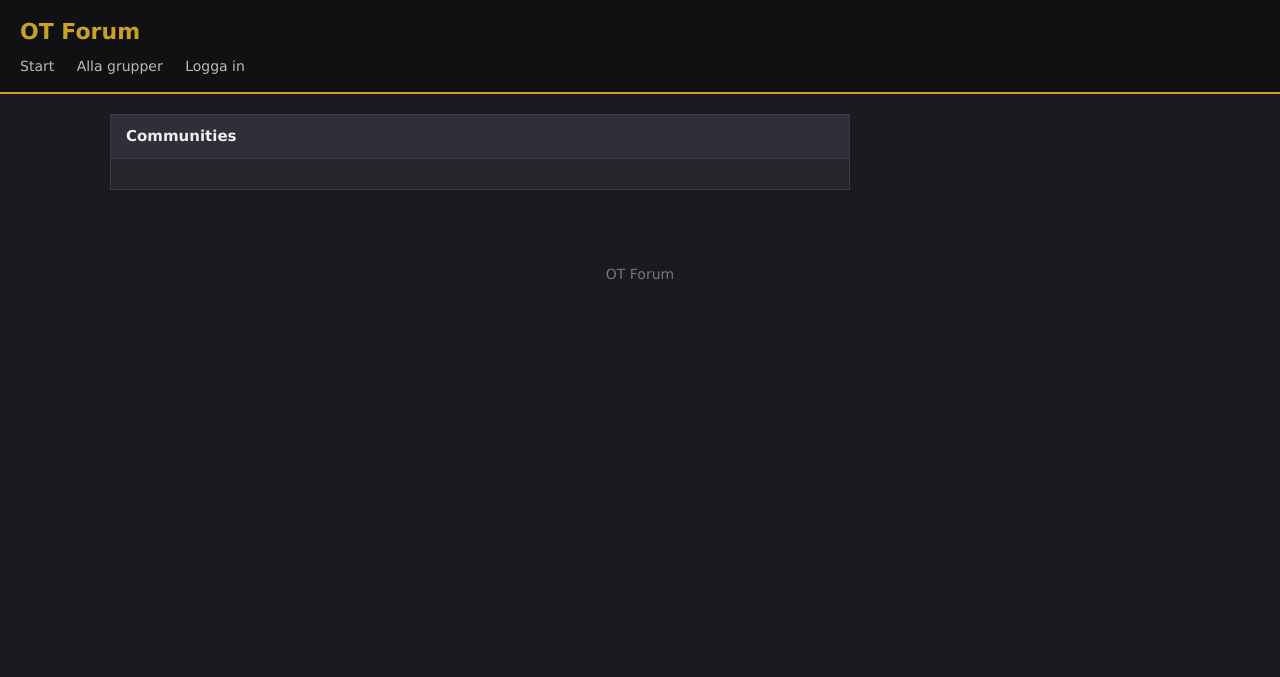
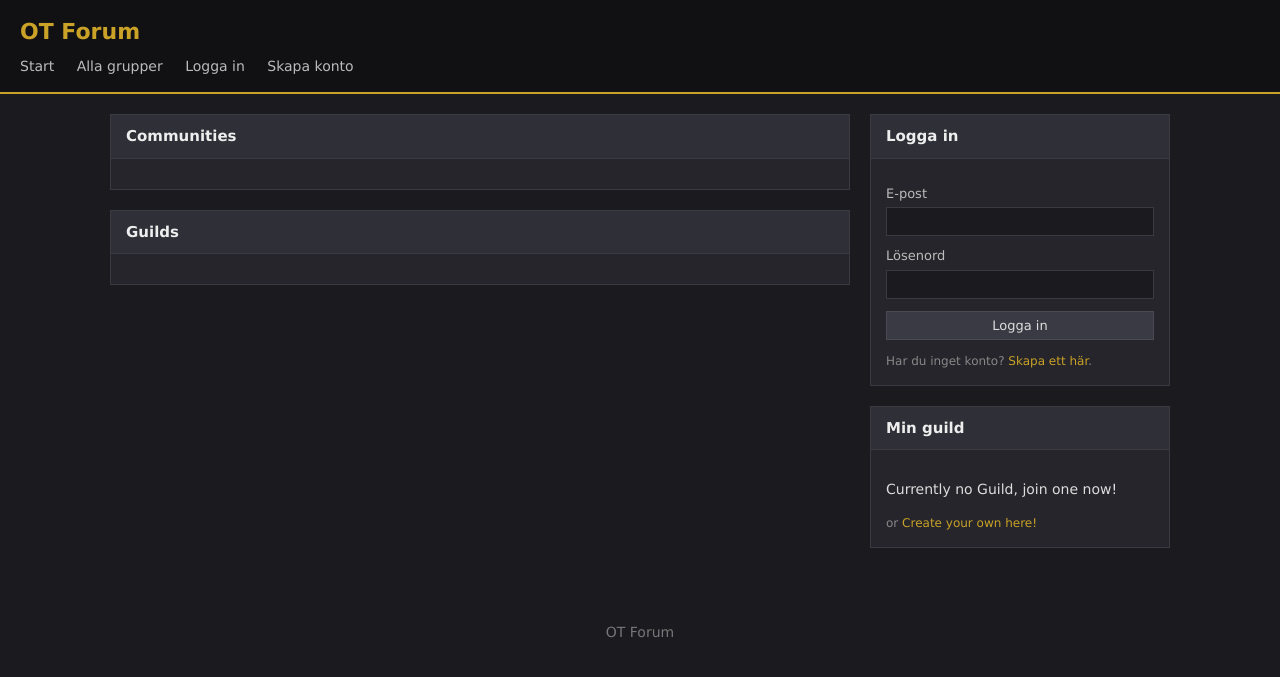
Before and after one commit to DenkenAndreasson/exitera, a PHP site: page / in a window 1280 px wide. Shown: the top 677 px of the page. Run offline with PHP 8.4, Linux system fonts and the light colour scheme; data that the repository does not hold is empty.

Commit message:
hemsida V0.1

```diff
--- a/html/css/style.css
+++ b/html/css/style.css
@@ -107,3 +107,62 @@ main {
         grid-template-columns: 1fr;
     }
 }
+
+.guild-row {
+    display: flex;
+    justify-content: space-between;
+    align-items: center;
+    gap: 15px;
+}
+
+.member-count {
+    color: #888888;
+    font-size: 12px;
+}
+
+button {
+    background: #3a3a44;
+    color: #dddddd;
+    border: 1px solid #4a4a55;
+    padding: 6px 14px;
+    font-family: inherit;
+    font-size: 13px;
+    cursor: pointer;
+}
+
+button:hover:not(:disabled) {
+    background: #4a4a55;
+}
+
+button:disabled {
+    opacity: 0.45;
+    cursor: not-allowed;
+}
+
+.col-side label {
+    display: block;
+    margin: 10px 0 4px 0;
+    color: #bbbbbb;
+    font-size: 13px;
+}
+
+.col-side input {
+    width: 100%;
+    padding: 6px 8px;
+    background: #1b1b1f;
+    border: 1px solid #3a3a42;
+    color: #dddddd;
+    font-family: inherit;
+    font-size: 13px;
+}
+
+.col-side button {
+    width: 100%;
+    margin-top: 12px;
+}
+
+.muted {
+    margin-bottom: 0;
+    color: #888888;
+    font-size: 12px;
+}
--- a/html/inc/header.php
+++ b/html/inc/header.php
@@ -19,6 +19,7 @@ if (!isset($page_name)) {
         <a href="/">Start</a>
         <a href="/groups/">Alla grupper</a>
         <a href="/login/">Logga in</a>
+        <a href="/register/">Skapa konto</a>
     </nav>
 </header>
 
--- a/html/index.php
+++ b/html/index.php
@@ -2,13 +2,24 @@
 require_once __DIR__ . '/inc/db.php';
 require_once __DIR__ . '/inc/box.php';
 
-$page_name = "OT Forum";
+$page_name = 'Start';
 
 $db = get_db();
 
 $stmt = $db->prepare("SELECT name, description FROM groups WHERE type = ? ORDER BY id");
 $stmt->execute(['community']);
 $communities = $stmt->fetchAll();
+
+$stmt = $db->prepare(
+    "SELECT g.id, g.name, g.description, COUNT(m.id) AS member_count
+     FROM groups g
+     LEFT JOIN group_members m ON m.group_id = g.id
+     WHERE g.type = ?
+     GROUP BY g.id, g.name, g.description
+     ORDER BY g.id"
+);
+$stmt->execute(['guild']);
+$guilds = $stmt->fetchAll();
 
 require __DIR__ . '/inc/header.php';
 ?>
@@ -27,9 +38,43 @@ require __DIR__ . '/inc/header.php';
             </ul>
         <?php box_end(); ?>
 
+        <?php box_start('Guilds'); ?>
+            <ul class="group-list">
+                <?php foreach ($guilds as $guild): ?>
+                    <li class="guild-row">
+                        <div>
+                            <span class="group-name"><?= htmlspecialchars($guild['name']) ?></span>
+                            <span class="member-count"><?= (int) $guild['member_count'] ?> <?= $guild['member_count'] == 1 ? 'medlem' : 'medlemmar' ?></span><br>
+                            <span class="group-desc"><?= htmlspecialchars($guild['description']) ?></span>
+                        </div>
+                        <button type="button" disabled>Ansök</button>
+                    </li>
+                <?php endforeach; ?>
+            </ul>
+        <?php box_end(); ?>
+
     </div>
 
     <aside class="col-side">
+
+        <?php box_start('Logga in'); ?>
+            <form method="post" action="/login/">
+                <label for="email">E-post</label>
+                <input type="email" id="email" name="email" required>
+
+                <label for="password">Lösenord</label>
+                <input type="password" id="password" name="password" required>
+
+                <button type="submit">Logga in</button>
+            </form>
+            <p class="muted">Har du inget konto? <a href="/register/">Skapa ett här</a>.</p>
+        <?php box_end(); ?>
+
+        <?php box_start('Min guild'); ?>
+            <p>Currently no Guild, join one now!</p>
+            <p class="muted">or <a href="/group/create/">Create your own here!</a></p>
+        <?php box_end(); ?>
+
     </aside>
 </div>
 
```
Also changed, not shown: html/group/create/index.php (added, +9 -0 lines), html/group/index.php (added, +9 -0 lines), html/groups/index.php (added, +9 -0 lines), html/login/index.php (added, +9 -0 lines), html/register/index.php (added, +9 -0 lines), html/topic/index.php (added, +9 -0 lines).
